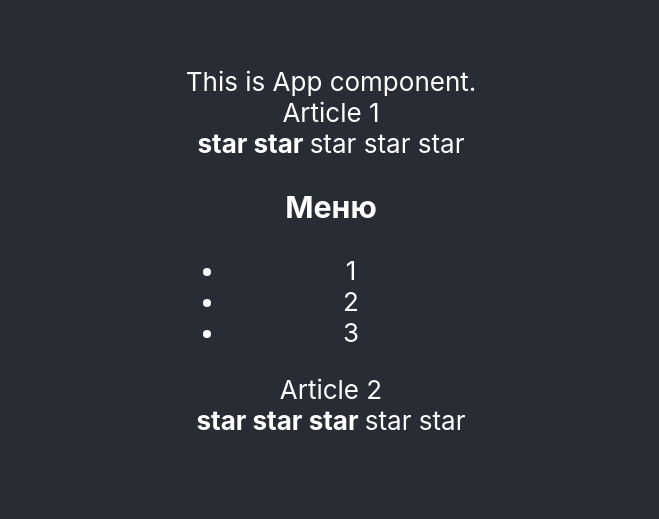
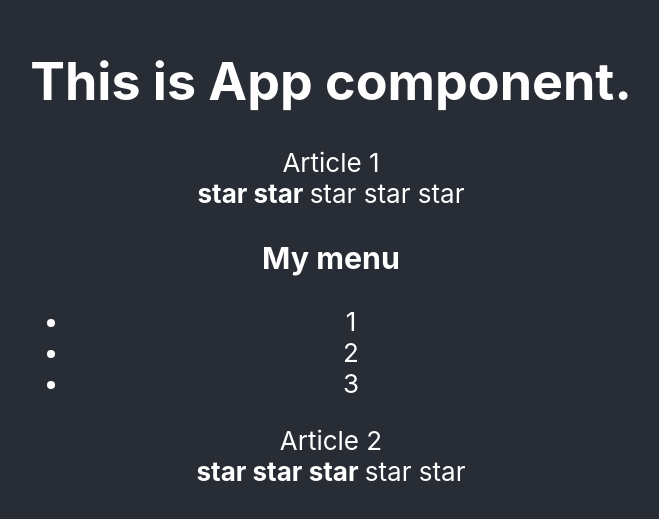
Before and after one commit to dasiklasik/ts-project, a React (Create React App) app: page / in a window 1280 px wide. Shown: the part 149-668 px from the top of the page, without its empty margins (309-968 px from the left). Built offline with nearby package versions, Linux system fonts and the light colour scheme.

Commit message:
refactor: change structure

```diff
--- a/src/components/Accordion.tsx
+++ b/src/components/Accordion.tsx
@@ -1,18 +1,18 @@
 import React from "react";
 
-export function Accordion() {
+export function Accordion(props: any) {
     console.log('Accordion rendering');
     return (
         <div>
-            <AccordionTitle/>
+            <AccordionTitle title={props.title}/>
             <AccordionBody/>
         </div>
     )
 }
 
-function AccordionTitle() {
+function AccordionTitle(props: any) {
     console.log('AccordionTitle rendering');
-    return <h3>Меню</h3>
+    return <h3>{props.title}</h3>
 }
 
 function AccordionBody() {
--- a/src/components/App.tsx
+++ b/src/components/App.tsx
@@ -8,20 +8,20 @@ function App() {
   return (
     <div>
 
-        <AppTitle />
+        <PageTitle title={'This is App component.'} />
         Article 1
         <Rating value={2} />
-        <Accordion />
+        <Accordion title={'My menu'} />
         Article 2
         <Rating value={3}/>
     </div>
   );
 }
 
-function AppTitle() {
-    console.log('AppTitle rendering');
+function PageTitle(props: any) {
+    console.log('PageTitle rendering');
     return (
-        <div>This is App component.</div>
+        <h1>{props.title}</h1>
     )
 }
 
```
